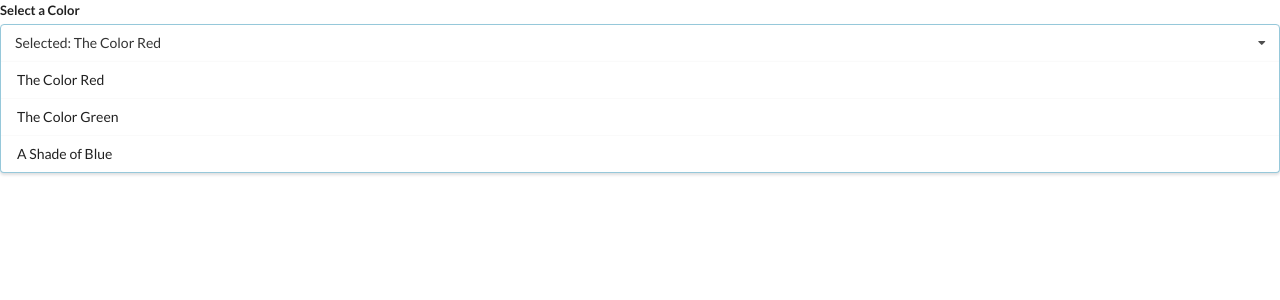
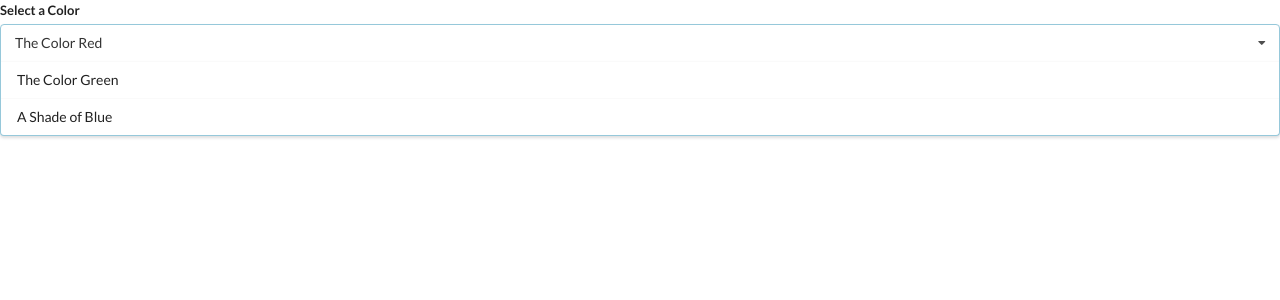
Before and after one commit to Palmipalooza/widgets, a React (Create React App) app: page / in a window 1280 px wide. Shown: the top 300 px of the page. Built offline with nearby package versions, Linux system fonts and the light colour scheme.

Commit message:
When an option is selected it is no longer shown as an option, only as selected

```diff
--- a/src/Components/Dropdown.js
+++ b/src/Components/Dropdown.js
@@ -2,6 +2,11 @@ import React from 'react';
 
 function Dropdown({ options, selected, onSelectedChange }) {
   const renderedOptions = options.map(option => {
+    // check if selected is the same as the option we are currently iterating over
+    if (option.value === selected.value) {
+      return null;
+    }
+
     return (
       <div
         key={option.value}
@@ -20,7 +25,7 @@ function Dropdown({ options, selected, onSelectedChange }) {
         <div className="ui selection dropdown visible active">
           <i className="dropdown icon"></i>
           {/* semantic ui takes i elements with icon className and shows an icon (i for icon, not italics) */}
-          <div className="text">Selected: {selected.label}</div>
+          <div className="text">{selected.label}</div>
           <div className="menu visible transition">{renderedOptions}</div>
         </div>
       </div>
```
